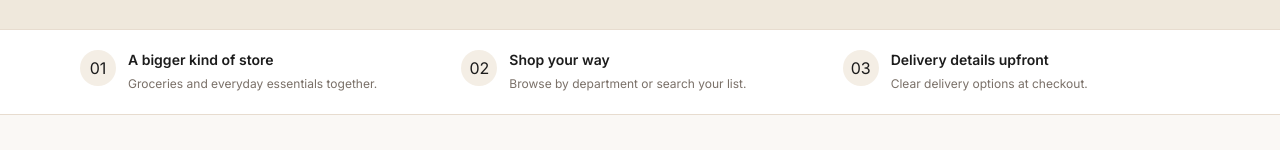
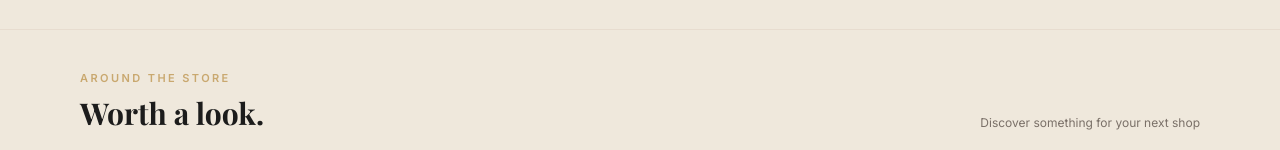
Before and after one commit to Emiloart/Baeruthys, a Next.js app: page / in a window 1280 px wide. Shown: the part 628-778 px from the top of the page. Built offline with nearby package versions, Linux system fonts and the light colour scheme; a web font is replaced by a local one.

Commit message:
feat: add moving product ad space to supermarket homepage

```diff
--- a/pages/index.js
+++ b/pages/index.js
@@ -1,6 +1,7 @@
 import Link from 'next/link'
 import Layout from '../components/Layout'
 import ProductCard from '../components/ProductCard'
+import ProductAdMarquee from '../components/ProductAdMarquee'
 import { CATEGORIES, PRODUCTS, getFeaturedProducts, getNewArrivals } from '../data/products'
 import { DELIVERY_METHODS, FREE_SHIPPING_THRESHOLD } from '../lib/site'
 import { formatNaira } from '../lib/format'
@@ -95,6 +96,8 @@ export default function Home() {
         </div>
       </section>
 
+      <ProductAdMarquee />
+
       <section className="border-y border-baer-bdr bg-white">
         <div className="shell grid gap-4 py-5 sm:grid-cols-3 sm:gap-6">
           <div className="flex items-start gap-3">
```
